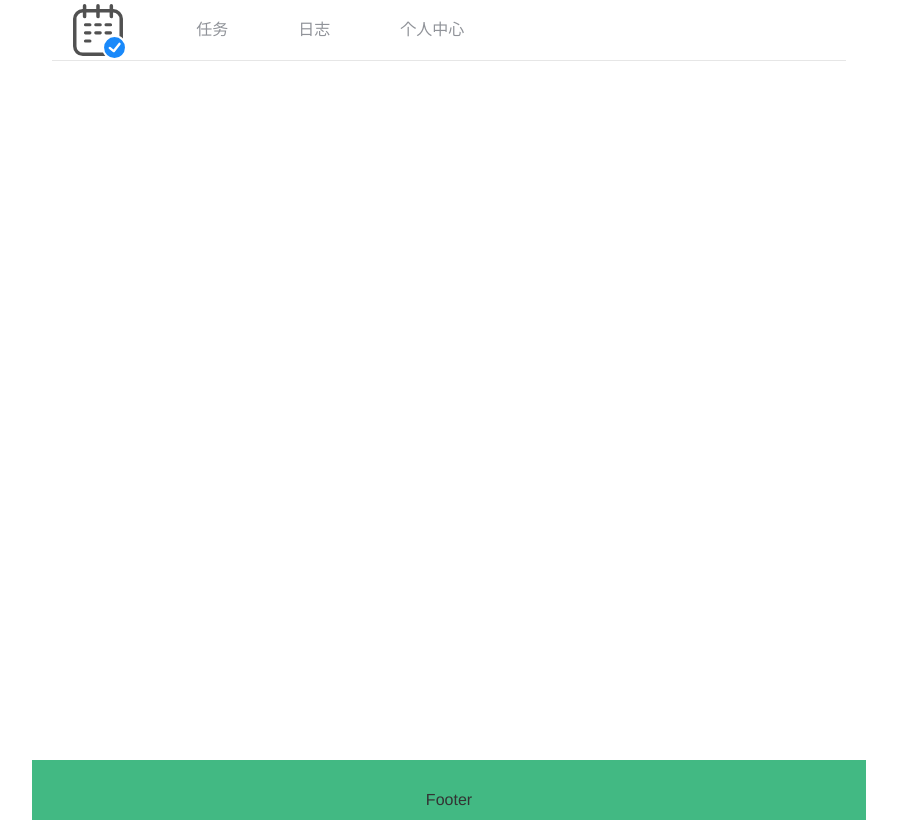
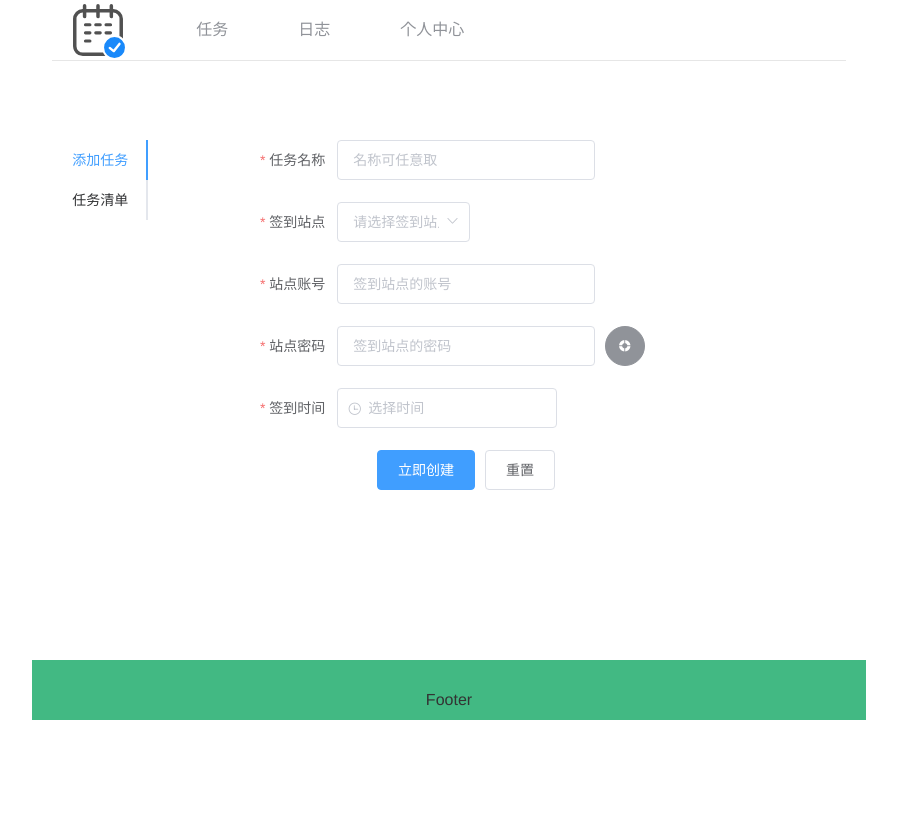
Before and after one commit to Kangaro0o/checkins-vue, a Vue app: page /#/task in a window 1280 px wide. Shown: the whole page, without its empty margins (181-1078 px from the left). After the commit the page ends 800 px from the top, so only its background shows below. Built offline with nearby package versions, Linux system fonts and the light colour scheme.

Commit message:
添加签到任务页完成

```diff
--- a/src/pages/layout/Main.vue
+++ b/src/pages/layout/Main.vue
@@ -1,5 +1,5 @@
 <template>
-  <el-main :style="mainStyle" class="page-sub-main">
+  <el-main :style="mainStyle">
     <transition name="fade" mode="out-in">
       <router-view></router-view>
     </transition>
@@ -10,7 +10,7 @@
   export default {
     name: "Main",
     data() {
-      const win_height = window.innerHeight - 100 + 'px'
+      const win_height = window.innerHeight - 200 + 'px'
       return {
         mainStyle: {
           minHeight: win_height
@@ -21,8 +21,4 @@
 </script>
 
 <style scoped>
-  .page-sub-main {
-    /*background-color: #ebeef5;*/
-    color: #666666;
-  }
 </style>
--- a/src/pages/layout/Menu.vue
+++ b/src/pages/layout/Menu.vue
@@ -1,11 +1,11 @@
 <template>
   <el-header class="header">
-    <el-menu :default-active="$route.path" mode="horizontal" @select="handleSelect" active-text-color="#1989fa" router="true"
-             class="menu">
+    <el-menu :default-active="$route.path" mode="horizontal" @select="handleSelect"
+             active-text-color="#1989fa" :router="router" class="menu">
       <el-menu-item>
         <img src="../../assets/logo1.svg" alt="" height="54">
       </el-menu-item>
-      <el-menu-item index="/task/create">
+      <el-menu-item index="/task/">
         任务
       </el-menu-item>
       <el-menu-item index="3">日志</el-menu-item>
@@ -20,8 +20,7 @@
     name: "Menu",
     data() {
       return {
-        activeIndex: '1',
-        activeIndex2: '1'
+        router: true
       };
     },
     methods: {
--- a/src/pages/task/CreateTask.vue
+++ b/src/pages/task/CreateTask.vue
@@ -1,18 +1,92 @@
 <template>
-  <el-tabs tab-position="left" style="height: 200px;" class="tabs">
-    <el-tab-pane label="添加任务">用户管理</el-tab-pane>
-    <el-tab-pane label="配置管理">配置管理</el-tab-pane>
-    <el-tab-pane label="角色管理">角色管理</el-tab-pane>
-    <el-tab-pane label="定时任务补偿">定时任务补偿</el-tab-pane>
-  </el-tabs>
+  <div id="create-task">
+    <el-form ref="form" :model="form" :rules="rules" label-width="80px">
+      <el-form-item label="任务名称" prop="name">
+        <el-col :span="20">
+          <el-input v-model="form.name" placeholder="名称可任意取"></el-input>
+        </el-col>
+      </el-form-item>
+      <el-form-item label="签到站点" prop="site">
+        <el-col :span="11">
+          <el-select v-model="form.site" placeholder="请选择签到站点">
+            <el-option label="百度贴吧" value="baidutieba"></el-option>
+            <el-option label="网易云音乐" value="neteasemusic"></el-option>
+          </el-select>
+        </el-col>
+      </el-form-item>
+      <el-form-item label="站点账号" prop="username">
+        <el-col :span="20">
+          <el-input v-model="form.username" placeholder="签到站点的账号"></el-input>
+        </el-col>
+      </el-form-item>
+      <el-form-item label="站点密码" prop="password">
+        <el-col :span="20">
+          <el-input v-model="form.password" placeholder="签到站点的密码"></el-input>
+        </el-col>
+        <el-col :span="4">
+          <el-button icon="el-icon-s-help" type="info" circle title="点击测试"></el-button>
+        </el-col>
+      </el-form-item>
+      <el-form-item label="签到时间" prop="time">
+        <el-col :span="11">
+          <el-time-picker placeholder="选择时间" v-model="form.time"></el-time-picker>
+        </el-col>
+      </el-form-item>
+      <el-form-item>
+        <el-col :span="20">
+          <el-button type="primary" @click="submitForm('form')">立即创建</el-button>
+          <el-button @click="resetForm('form')">重置</el-button>
+        </el-col>
+      </el-form-item>
+    </el-form>
+  </div>
 </template>
 
 <script>
-    export default {
-        name: "CreateTask"
+  export default {
+    name: "CreateTask",
+    data() {
+      return {
+        form: {
+          name: '',
+          site: '',
+          username: '',
+          password: '',
+          time: ''
+        },
+        rules: {
+          name: {required: true, message: '请输入任务名称', trigger: 'blur'},
+          site: {required: true, message: '请选择签到站点', trigger: 'change'},
+          username: {required: true, message: '请输入签到站点的账号', trigger: 'blur'},
+          password: {required: true, message: '请输入签到站点的密码', trigger: 'blur'},
+          time: {required: true, message: '请选择签到时间', trigger: 'blur'}
+        }
+      }
+    },
+    methods: {
+      submitForm(formName) {
+        this.$refs[formName].validate((valid) => {
+          if (valid) {
+            alert('submit!');
+          } else {
+            console.log('error submit!!');
+            return false;
+          }
+        });
+      },
+      resetForm(formName) {
+        this.$refs[formName].resetFields();
+      }
     }
+  }
 </script>
 
 <style scoped>
-
+  #create-task {
+    width: 60%;
+    margin-left: 100px;
+  }
+  .el-col {
+    margin-left: -10px;
+  }
 </style>
--- /dev/null
+++ b/src/pages/task/TaskLayout.vue
@@ -0,0 +1,31 @@
+<template>
+  <el-tabs tab-position="left" class="tabs">
+    <el-tab-pane label="添加任务">
+      <create-task></create-task>
+    </el-tab-pane>
+    <el-tab-pane label="任务清单">
+      <task-list></task-list>
+    </el-tab-pane>
+  </el-tabs>
+</template>
+
+<script>
+  import CreateTask from './CreateTask';
+  import TaskList from './TaskList';
+
+  export default {
+    name: "TaskLayout",
+    components: {
+      CreateTask,
+      TaskList
+    }
+  }
+</script>
+
+<style scoped>
+  .tabs {
+    top: 60px;
+    left: 0;
+    position: relative;
+  }
+</style>
--- /dev/null
+++ b/src/pages/task/TaskList.vue
@@ -0,0 +1,13 @@
+<template>
+    <div>task list</div>
+</template>
+
+<script>
+    export default {
+        name: "TaskList"
+    }
+</script>
+
+<style scoped>
+
+</style>
--- a/src/router/staticRouter.js
+++ b/src/router/staticRouter.js
@@ -1,7 +1,7 @@
 import Login from '../pages/login/Login'
 import Register from '../pages/login/Register'
 import Base from '../pages/layout/Base'
-import CreateTask from '../pages/task/CreateTask'
+import TaskLayout from '../pages/task/TaskLayout'
 
 const staticRouter = [
   {
@@ -12,14 +12,14 @@ const staticRouter = [
     component: Register
   }, {
     path: '/',
-    redirect: '/task/create'
+    redirect: '/task'
   }, {
     name: 'create checkin task',
-    path: '/task',
+    path: '/',
     component: Base,
     children: [{
-      path: 'create',
-      component: CreateTask
+      path: 'task',
+      component: TaskLayout
     }]
   }
 ];
```
